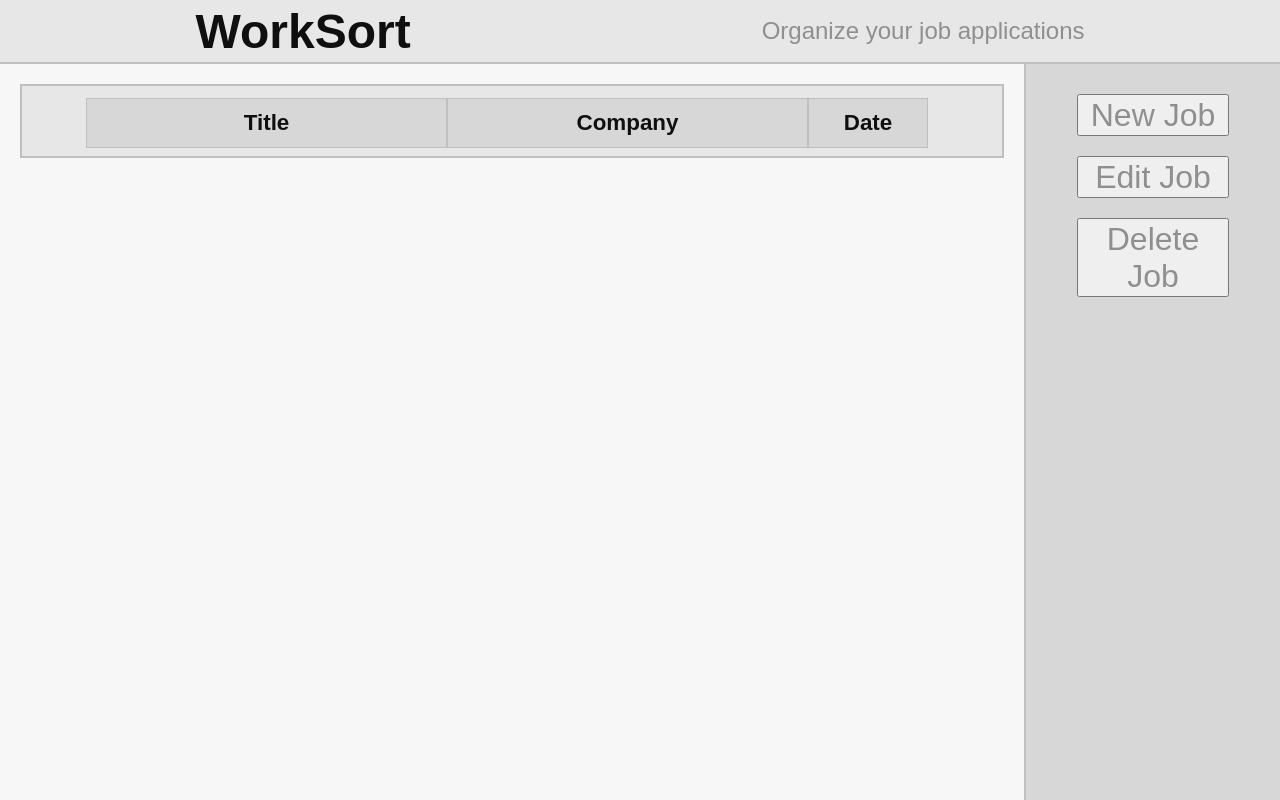
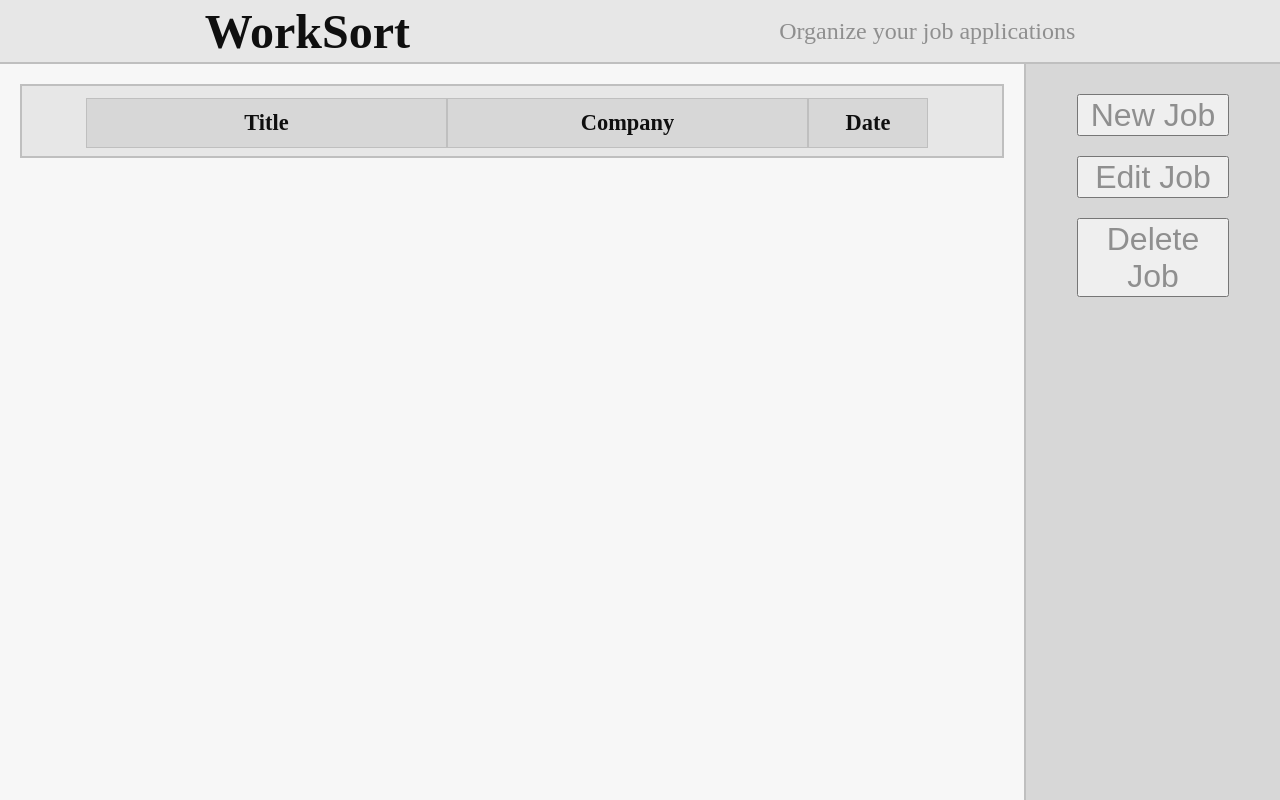
Before and after one commit to bd2720/worksort, a Vue app in the folder WorkSort/: page / in a window 1280 px wide. Built offline with nearby package versions, Linux system fonts and the light colour scheme.

Commit message:
table style cleanup

```diff
--- a/WorkSort/src/App.vue
+++ b/WorkSort/src/App.vue
@@ -225,7 +225,7 @@ function getFavicon(url) {
 * {
   padding: 0;
   margin: 0;
-  font-family: sans-serif;
+  font-family: serif;
 }
 
 body {
@@ -234,6 +234,7 @@ body {
 }
 
 button {
+  font-family: sans-serif;
   color: var(--subtext-col);
   padding: 0.2% 1%;
 }
@@ -292,6 +293,10 @@ th {
   background: var(--table-alt-col);
 }
 
+td {
+  font-size: 120%;
+}
+
 th:nth-child(1), th:nth-child(5) {
   background: none;
   border: none;
```
